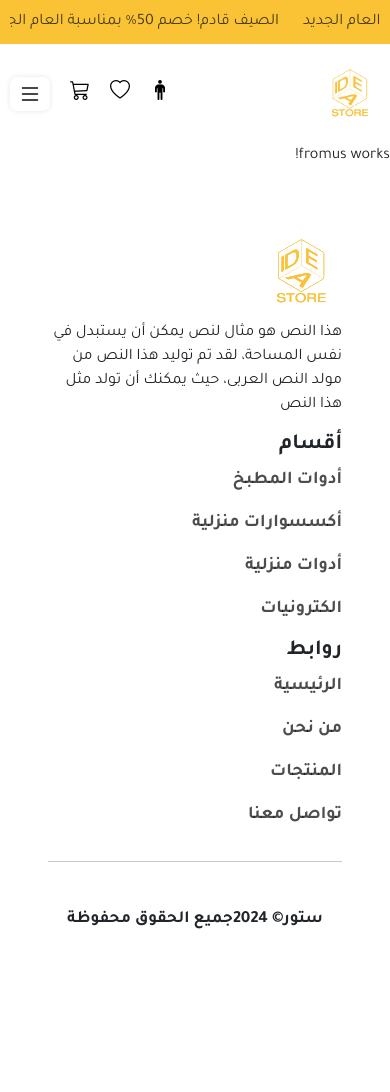
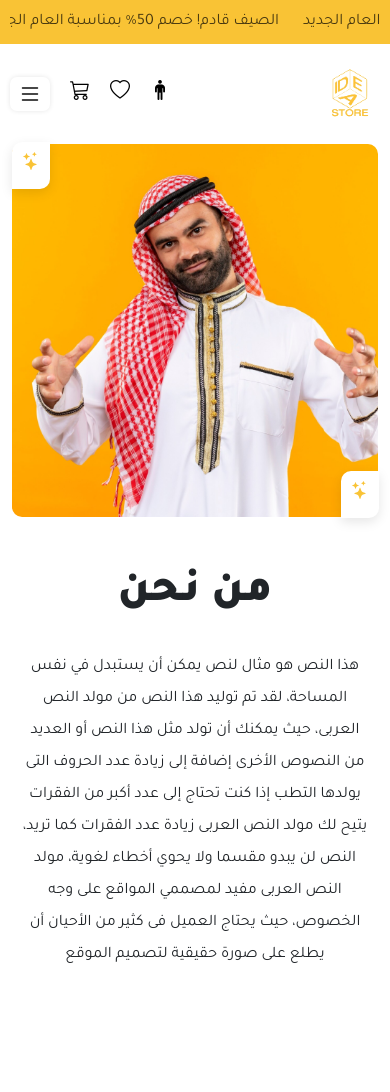
Before and after one commit to Mostafa7ahmed/full-stack-E-commerce, an Angular app: page /fromUs in a window 390 px wide. Shown: the top 1092 px of the page. Before the commit the page ends 970 px from the top, so only its background shows below. Built offline with nearby package versions, Linux system fonts and the light colour scheme; sample sign-in values are in the browser's storage.

Commit message:
hafh form us

```diff
--- a/src/app/Components/fromus/fromus.component.html
+++ b/src/app/Components/fromus/fromus.component.html
@@ -1 +1,58 @@
-<p>fromus works!</p>
+<div class="container-fluid p-md-5 " >
+
+      <div class="fromUs d-flex justify-content-center ">
+           <div class="imgeFormUs">
+                <img src="../../../assets/Image/personFrmus.png" alt="">
+
+                <i class="bi bi-stars starTop "></i>
+                <i class="bi bi-stars starBottom"></i>
+           </div>
+          <div class="infoFroms">
+             <h2>من نحن</h2>
+             <p >هذا النص هو مثال لنص يمكن أن يستبدل في نفس المساحة، لقد تم توليد هذا
+                النص من مولد النص العربى، حيث يمكنك أن تولد مثل هذا النص أو العديد من
+                النصوص الأخرى إضافة إلى زيادة عدد الحروف التى يولدها التطب إذا كنت تحتاج
+                إلى عدد أكبر من الفقرات يتيح لك مولد النص العربى زيادة عدد الفقرات كما تريد،
+                النص لن يبدو مقسما ولا يحوي أخطاء لغوية، مولد النص العربى مفيد لمصممي
+                المواقع على وجه الخصوص، حيث يحتاج العميل فى كثير من الأحيان أن يطلع على
+                صورة حقيقية لتصميم الموقع
+            </p>
+          </div>
+
+      </div>
+
+
+      <div class="goals my-5 py-5 px-2">
+         <h2 class="fw-bolder fs-1 mb-3">نهدف الي تحقيق</h2>
+         <p class="text-opacity-75 fw-medium">مجموعة من الاهداف نسعي لتحقيقها</p>
+
+         <div class="goalsViews d-flex align-content-center justify-content-between my-5 ">
+
+             <div class="views d-flex align-content-center gap-3">
+                <div class="viewsIcon">
+                    <i class="bi bi-passport-fill"></i>
+
+                </div>
+                <div class="infoViews">
+                     <h3>رؤيتنا</h3>
+                     <p>أن نكون من افضل مقدمي الخدمات في العالم</p>
+                </div>
+
+
+             </div>
+
+
+             <div class="views d-flex align-content-center gap-3">
+                <div class="viewsIcon">
+                    <i class="bi bi-asterisk"></i>
+                </div>
+                <div class="infoViews">
+                     <h3>مهمتنا</h3>
+                     <p>توفير المنتجات العصرية وكل ما يناسب العميل </p>
+                </div>
+
+
+             </div>
+         </div>
+      </div>
+</div>
--- a/src/app/Components/fromus/fromus.component.scss
+++ b/src/app/Components/fromus/fromus.component.scss
@@ -0,0 +1,156 @@
+.fromUs {
+  gap: 50px;
+  justify-content: space-between;
+}
+.fromUs .infoFroms h2 {
+  font-weight: 900;
+  font-size: 60px;
+  margin: 0 0 20px 0;
+}
+.fromUs .infoFroms p {
+  font-weight: 500;
+  font-size: 20px;
+  width: 90%;
+  line-height: 2;
+}
+.imgeFormUs {
+  position: relative;
+}
+.imgeFormUs img {
+  position: relative;
+
+  width: 400px;
+  height: 100%;
+}
+.starTop {
+  font-size: 35px;
+  position: absolute;
+  top: -2px;
+  left: -0px;
+  color: #f9c335;
+  padding: 10px;
+  background-color: #fff;
+  border-radius: 10px 0 10px 0;
+  box-shadow: rgba(0, 0, 0, 0.1) 0px 4px 12px;
+}
+
+.starBottom {
+  font-size: 35px;
+  position: absolute;
+  right: -1px;
+  bottom: -1px;
+  color: #f9c335;
+  padding: 10px;
+  background-color: #fff;
+  border-radius: 10px 0 10px 0;
+  box-shadow: rgba(0, 0, 0, 0.1) 0px 4px 12px;
+}
+
+.views {
+  width: 45%;
+  padding: 18px 20px;
+  box-shadow: 0px 4px 5px 0px rgba(0, 0, 0, 0.25);
+  border-radius: 20px;
+}
+
+.viewsIcon {
+  padding: 20px;
+  background: #f9c335;
+  border-radius: 50px;
+  display: flex;
+  align-items: center;
+  justify-content: center;
+  width: 70px;
+  height: 70px;
+}
+
+.viewsIcon i {
+  font-size: 28px;
+  color: #fff;
+}
+@media (max-width: 1100px) {
+  .fromUs .infoFroms p {
+    font-weight: 400;
+    font-size: 18px;
+    width: 90%;
+    line-height: 2;
+  }
+}
+
+@media (max-width: 900px) {
+  .fromUs {
+    flex-wrap: wrap;
+    align-content: center !important;
+    justify-content: center !important;
+    text-align: center;
+  }
+  .goalsViews {
+    flex-wrap: wrap;
+    gap: 50px;
+    text-align: start;
+    flex-direction: column;
+    justify-content: center;
+    width: 100%;
+  }
+  .goals{
+    text-align: center !important;
+    display: flex;
+    flex-direction: column;
+   justify-content: center;
+   align-items: center;
+  }
+
+  .views {
+    width: 80%;
+  }
+}
+@media (max-width: 600px) {
+
+    .viewsIcon {
+        padding: 25px;
+        width: 40px;
+        height: 40px;
+      }
+
+      .viewsIcon i {
+        font-size: 22px;
+      }
+      .views {
+        width: 100%;
+      }
+
+}
+@media (max-width: 450px) {
+  .imgeFormUs img {
+    width: 100%;
+    border-radius: 10px;
+  }
+  .starBottom,
+  .starTop {
+    font-size: 18px;
+  }
+
+  .fromUs .infoFroms p {
+    font-size: 16px;
+    width: 100%;
+    padding: 10px;
+  }
+  .fromUs .infoFroms h2 {
+    font-weight: 900;
+    font-size: 45px;
+    margin: 0 0 20px 0;
+  }
+
+  .views{
+    display: flex;
+    flex-direction: column;
+    align-items: center;
+    justify-content: center;
+    text-align: center;
+    padding: 10px;
+  }
+
+  .views p{
+    font-size: 16px;
+  }
+}
--- a/src/app/Core/Guards/auth.guard.ts
+++ b/src/app/Core/Guards/auth.guard.ts
@@ -13,7 +13,9 @@ export class AuthGuard implements CanActivate {
   canActivate(
     route: ActivatedRouteSnapshot,
     state: RouterStateSnapshot
-  ): Observable<boolean | UrlTree> | Promise<boolean | UrlTree> | boolean | UrlTree {
+  ):
+
+  Observable<boolean | UrlTree> | Promise<boolean | UrlTree> | boolean | UrlTree {
     if (this._AuthService.userInfo.getValue() != null) {
       return true;
     }
```
Also changed, not shown: src/assets/Image/personFrmus.png (added).
